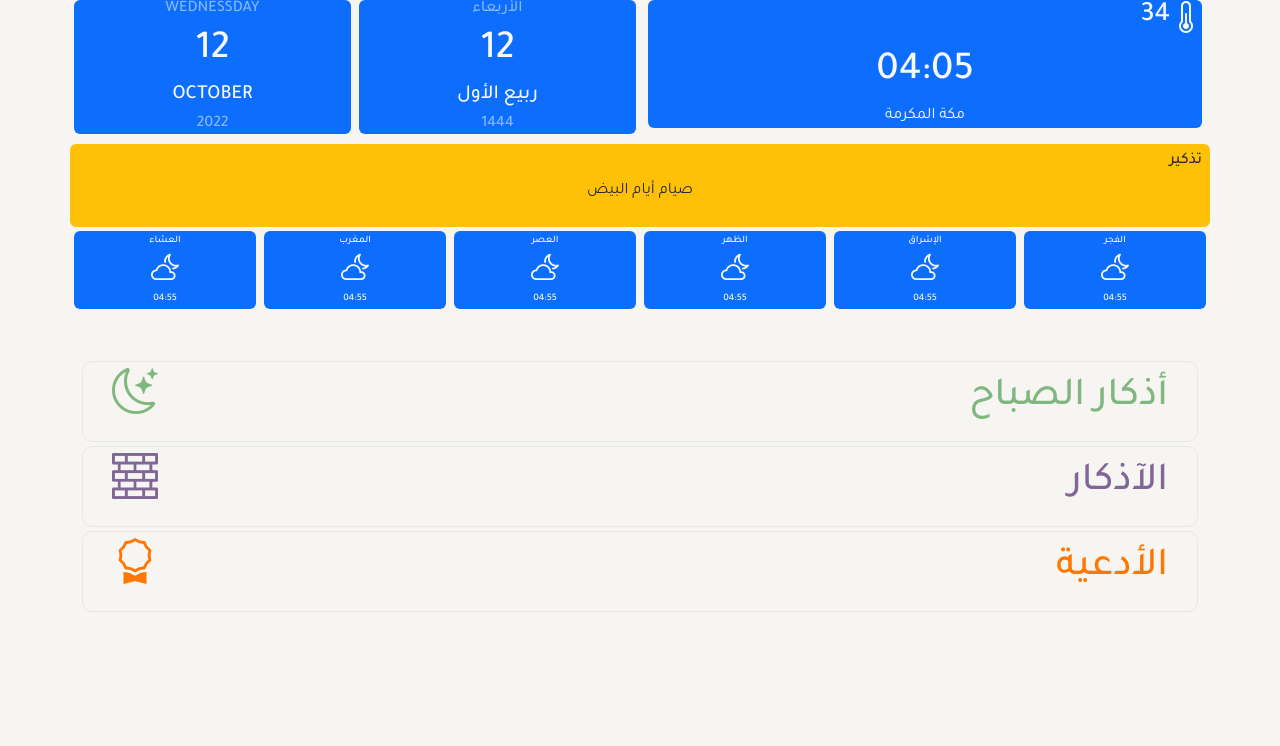
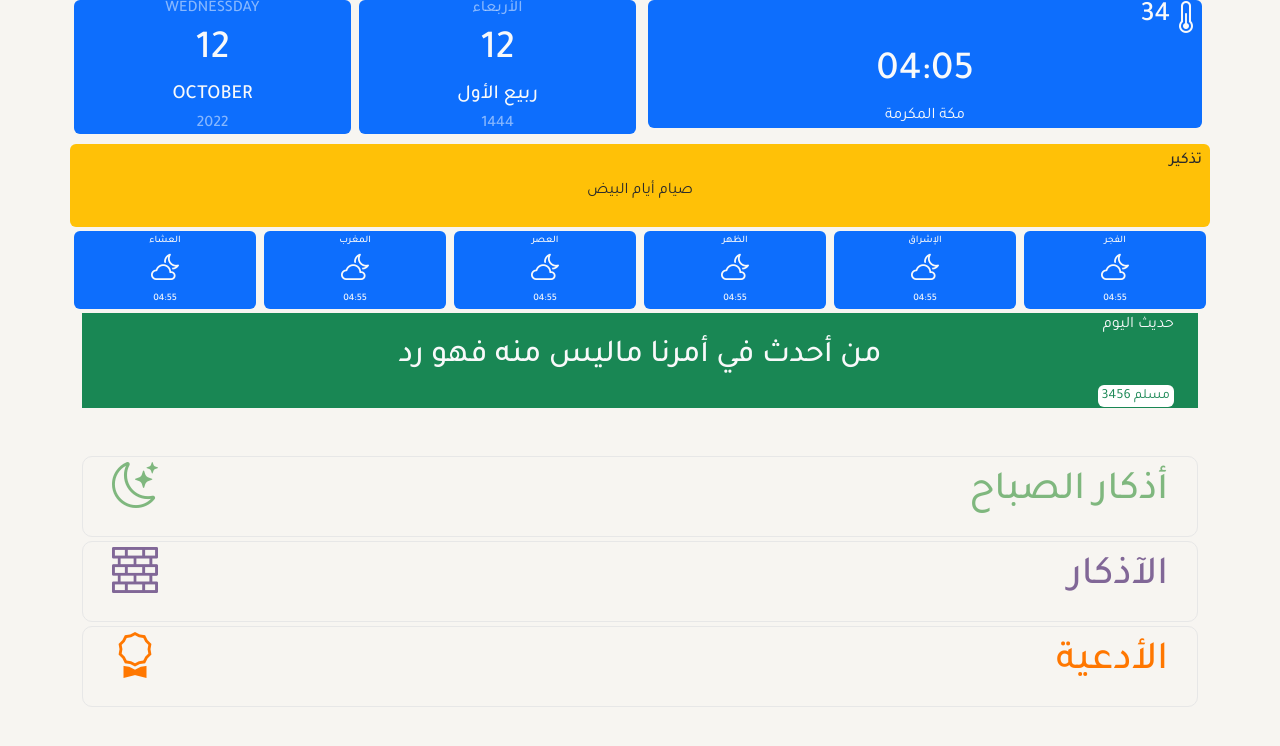
Before and after one commit to shamsularakan/azan, a plain HTML site: page index.html in a window 1280 px wide. Drawn offline with nearby package versions, Linux system fonts and the light colour scheme.

Commit message:
creat hadith

```diff
--- a/index.html
+++ b/index.html
@@ -116,6 +116,13 @@
 
             </div>
         </div>
+        <div class="container">
+            <div class="hadith bg-success px-4 text-light">
+                <header>حديث اليوم</header>
+                <h2 class="text-center">من أحدث في أمرنا ماليس منه فهو رد</h2>
+                <small class="text-end bg-white text-success rounded p-1">مسلم 3456</small>
+            </div>
+        </div>
         <div class="container pt-5 pb-1   ">
             <details class="azan parent ">
                 <summary class="d-flex justify-content-between align-items-center px-4">
```
